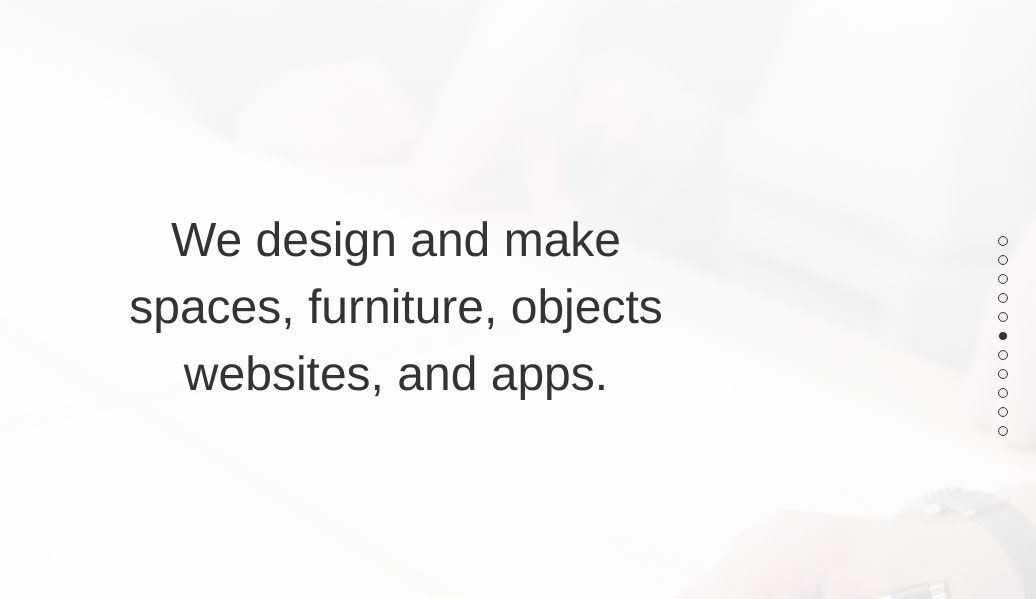
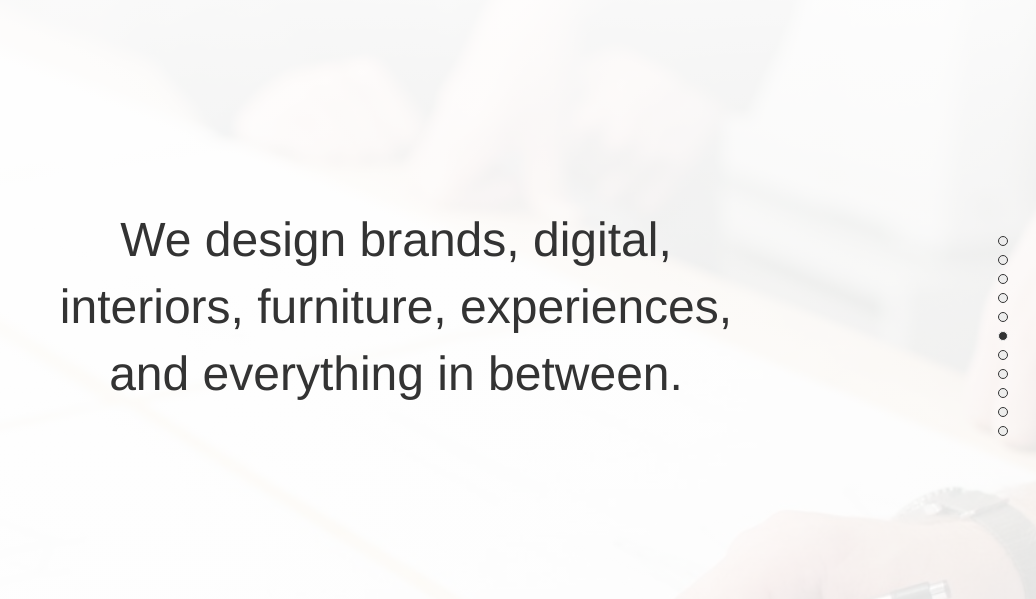
Before and after one commit to work-shop/workshop.co, a WordPress theme: template themes/work-shop/index.php in a window 1280 px wide. Shown: the part 90-689 px from the top of the page, without its empty margins (244-1280 px from the left). Run offline with PHP 8.4 and a stand-in for WordPress, Linux system fonts and the light colour scheme; the site name, menu and one post (Sample post) are stand-ins, and other content is empty; some web fonts are replaced.

Commit message:
changed homepage tagline

```diff
--- a/themes/work-shop/index.php
+++ b/themes/work-shop/index.php
@@ -11,10 +11,15 @@
 	<section id="home-introduction" class="home-introduction introduction block full">
 
 		<div class="tagline-container">
-			<h1 class="centered tagline">
+			<h1 class="centered tagline hidden">
 				We design and make<br/>
 				spaces, furniture, objects<br/>
 				websites, and apps.
+			</h1>
+			<h1 class="centered tagline">
+				We design brands, digital,<br/>
+				interiors, furniture, experiences,<br/>
+				and everything in between.
 			</h1>
 			<div class="row hidden">
 				<div class="col-md-6 col-md-offset-3 col-sm-10 col-sm-offset-1 slide-right">
```
